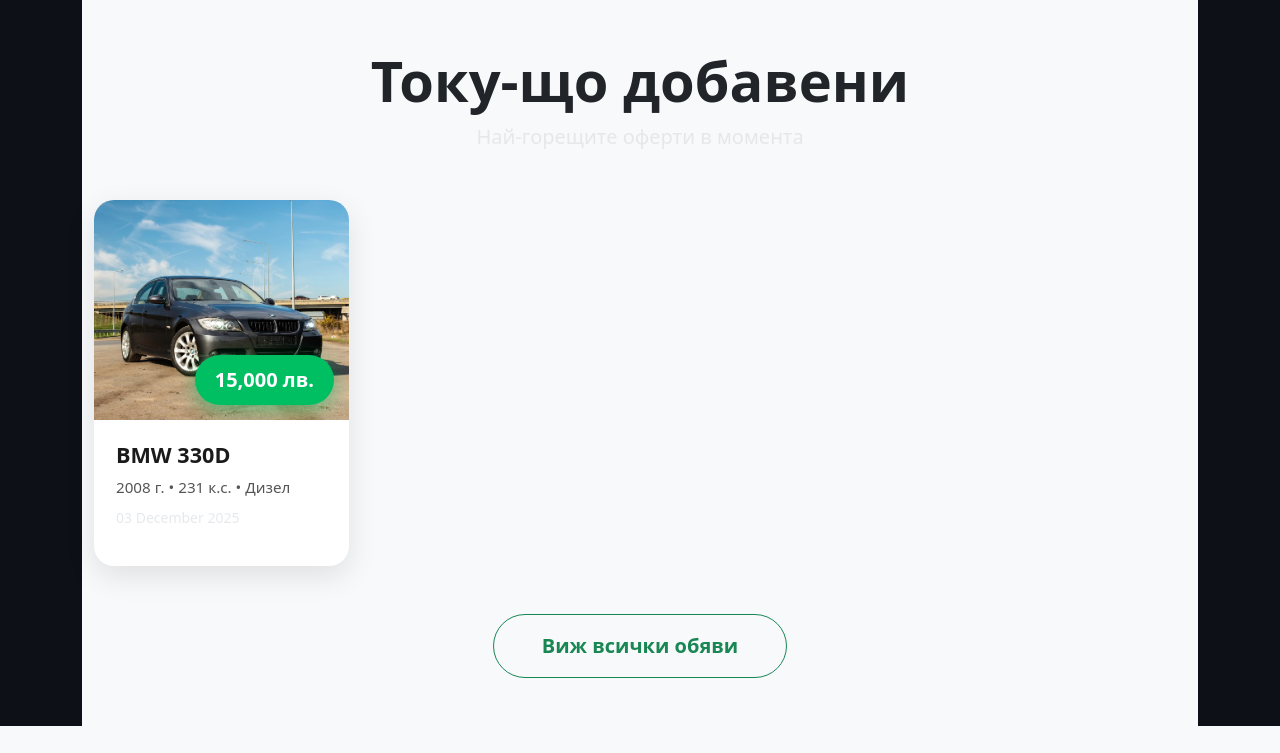
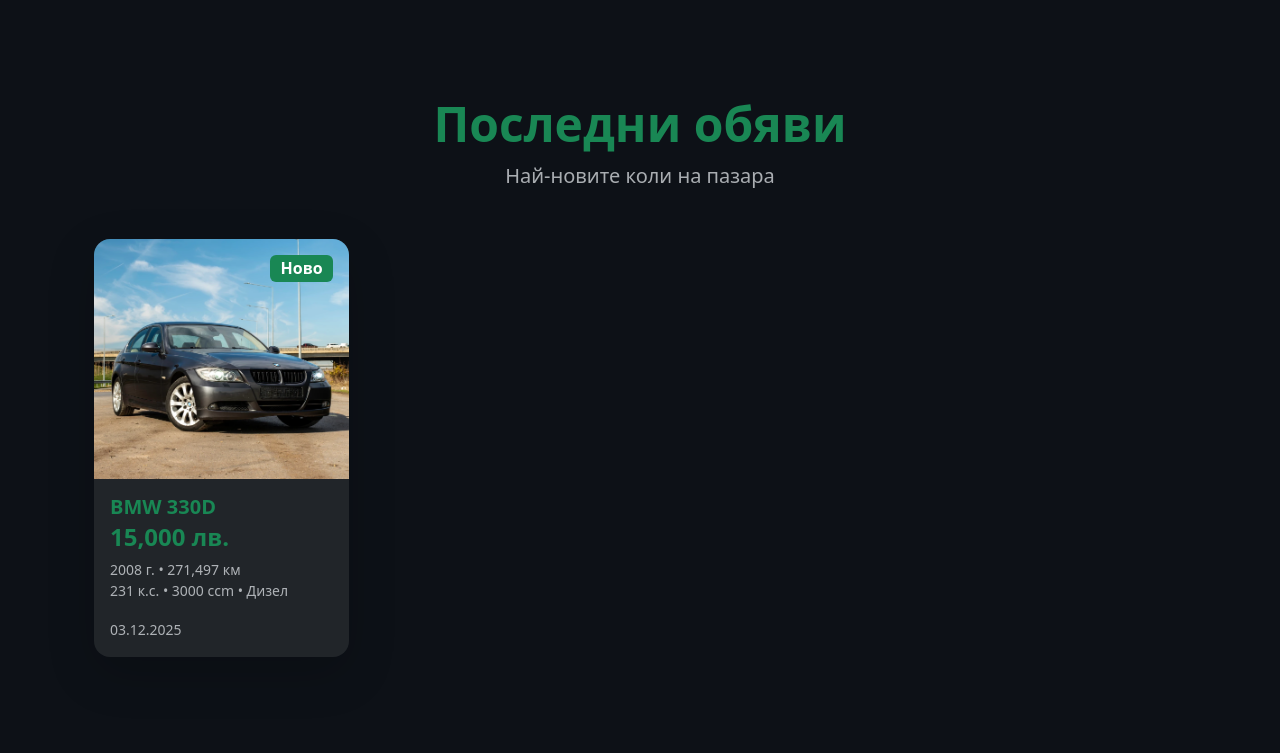
Before and after one commit to mKalcheww/CarMarket, a Flask app: page / in a window 1280 px wide. Shown: the part 895-1648 px from the top of the page. Before the commit the page ends 1621 px from the top, so only its background shows below. Run offline with Flask 3, Linux system fonts and the light colour scheme; data comes from the database, SQL or seed files in the repository; both versions use the stored data as it was before the commit.

Commit message:
General update

```diff
--- a/app/templates/index.html
+++ b/app/templates/index.html
@@ -1,169 +1,124 @@
 {% extends "base.html" %}
-{% block title %}CarMarket – Намери мечтаната си кола{% endblock %}
+{% block title %}CarMarket – Най-добрите обяви в България{% endblock %}
 
 {% block content %}
 
-<!-- HERO – ПЪЛНОЕКРАНЕН + БУТОН ЗА ТЪРСЕНЕ -->
-<section class="hero-fullscreen">
-    <!-- Фон видео/снимка -->
-    <video autoplay muted loop playsinline class="hero-bg" poster="{{ url_for('static', filename='images/hero.jpg') }}">
-        <source src="{{ url_for('static', filename='videos/hero.mp4') }}" type="video/mp4">
+<!-- HERO СЕКЦИЯ – ВИДЕОТО ЗАЕМА ЦЕЛИЯ ЕКРАН БЕЗ ЧЕРНИ ЛЕНТИ -->
+<section class="hero-video-section position-relative overflow-hidden vh-100">
+    <video autoplay muted loop playsinline id="heroVideo"
+       class="hero-video position-absolute top-0 start-0 w-100 h-100">
+    <source src="{{ url_for('static', filename='video/hero.mp4') }}" type="video/mp4">
 </video>
 
-    <!-- Тъмен оувърлей -->
-    <div class="hero-overlay"></div>
+    <!-- Тъмен оверлей + текст -->
+    <div class="hero-overlay position-absolute top-0 start-0 w-100 h-100"></div>
 
-    <!-- СЪДЪРЖАНИЕ -->
-    <div class="hero-content-wrapper">
-        <div class="hero-text">
-            <h1 class="display-1 fw-bold mb-4 animate__animated animate__fadeInUp">
-                Намери колата,<br>която те чака
-            </h1>
-            <p class="lead fs-2 mb-5 opacity-90 animate__animated animate__fadeInUp animate__delay-1s">
-                Над 800 проверени обяви • Честни километри • Гарантирано качество
-            </p>
-
-            <!-- ДВАТА БУТОНА – НОВИЯТ Е ПЪРВИЯТ! -->
-            <div class="animate__animated animate__fadeInUp animate__delay-2s">
-                <!-- НОВ БУТОН – КЪМ ТЪРСАЧКАТА -->
-                <a href="{{ url_for('routes.search') }}" class="btn btn-success btn-lg px-5 py-4 rounded-pill shadow-lg fw-bold fs-3 me-4">
-                    Разширено търсене
+    <div class="container position-relative z-3 h-100 d-flex align-items-center justify-content-center text-center">
+        <div class="text-white px-4">
+            <h1 class="display-1 fw-black mb-3 text-shadow">CarMarket</h1>
+            <p class="lead fs-2 mb-5 text-shadow opacity-95">Най-добрите обяви в България</p>
+            <div class="d-flex gap-4 justify-content-center flex-wrap">
+                <a href="/search" class="btn btn-success btn-lg px-5 py-4 fs-3 fw-bold shadow-lg hover-lift">
+                    Виж всички обяви
                 </a>
-
-                <!-- СТАРИЯТ – КЪМ ПОСЛЕДНИТЕ ОБЯВИ -->
-                <a href="#latest-cars" class="btn btn-outline-light btn-lg px-5 py-4 rounded-pill fw-bold fs-3">
-                    Последни обяви
+                <a href="/add_car" class="btn btn-outline-light btn-lg px-5 py-4 fs-4 fw-bold hover-lift">
+                    + Качи обява
                 </a>
             </div>
         </div>
     </div>
 </section>
 
-<!-- ПОСЛЕДНИ ОБЯВИ – вече нормално с container -->
-<section class="py-5 bg-light" id="latest-cars">
-    <div class="container">
+<!-- ПОСЛЕДНИ ОБЯВИ -->
+<div class="container py-5 my-5">
     <div class="text-center mb-5">
-            <h2 class="display-4 fw-bold text-dark">Току-що добавени</h2>
-            <p class="lead text-muted">Най-горещите оферти в момента</p>
+        <h2 class="display-5 fw-bold text-success">Последни обяви</h2>
+        <p class="lead text-muted">Най-новите коли на пазара</p>
     </div>
 
+    {% if cars %}
     <div class="row row-cols-1 row-cols-md-2 row-cols-lg-3 row-cols-xl-4 g-4">
         {% for car in cars %}
-                {% set main_img = car.images | selectattr("is_main") | first %}
         <div class="col">
-                    <article class="car-card">
-                        <a href="{{ url_for('routes.car_detail', id=car.id) }}" class="text-decoration-none">
-                            <div class="car-img-wrapper">
-                                <img src="{{ url_for('static', filename='uploads/cars/' + (main_img.filename if main_img else 'placeholder.jpg')) }}"
-                                     alt="{{ car.brand }} {{ car.model }}" class="car-img">
-                                <div class="car-price-badge">{{ "{:,.0f}".format(car.price) }} лв.</div>
+            <a href="/car/{{ car.id }}" class="text-decoration-none">
+                <div class="card bg-dark border-0 shadow-lg overflow-hidden rounded-4 h-100 hover-card">
+
+                    {% if car.images|length > 0 %}
+                        {% set main_img = car.images|selectattr("is_main")|first or car.images[0] %}
+                        <div class="position-relative">
+                            <img src="{{ url_for('static', filename='uploads/cars/' + main_img.filename) }}"
+                                 class="card-img-top" style="height: 240px; object-fit: cover;" alt="{{ car.brand }} {{ car.model }}">
+                            <div class="position-absolute top-0 end-0 m-3">
+                                <span class="badge bg-success fs-6">Ново</span>
                             </div>
-                            <div class="car-body">
-                                <h3 class="car-title">{{ car.brand }} {{ car.model }}</h3>
-                                <p class="car-specs mb-2">
-                                    {{ car.year }} г. • {{ car.horsepower or "—" }} к.с. • {{ car.fuel or "—" }}
-                                </p>
-                                <p class="text-muted small">
-                                    {{ car.created_at.strftime('%d %B %Y') }}
-                                </p>
+                        </div>
+                    {% else %}
+                        <div class="bg-secondary d-flex align-items-center justify-content-center" style="height: 240px;">
+                            <span class="text-white fs-4">Няма снимка</span>
+                        </div>
+                    {% endif %}
+
+                    <div class="card-body text-white d-flex flex-column">
+                        <h5 class="card-title fw-bold text-success mb-1">{{ car.brand }} {{ car.model }}</h5>
+                        <p class="h4 text-success fw-bold mb-2">{{ "{:,.0f}".format(car.price) }} лв.</p>
+
+                        <div class="small text-muted mb-3">
+                            <div>{{ car.year }} г. • {{ "{:,.0f}".format(car.mileage) }} км</div>
+                            <div>{{ car.horsepower }} к.с. • {{ car.engine_size }} ccm • {{ car.fuel }}</div>
+                        </div>
+
+                        <div class="mt-auto">
+                            <small class="text-muted">{{ car.created_at.strftime("%d.%m.%Y") }}</small>
+                        </div>
+                    </div>
                 </div>
             </a>
-                    </article>
-                </div>
-            {% else %}
-                <div class="col-12 text-center py-5">
-                    <h3 class="text-muted">Още няма обяви</h3>
-                    <a href="{{ url_for('routes.add_car') }}" class="btn btn-success btn-lg mt-3">Бъди първият</a>
         </div>
         {% endfor %}
     </div>
-
-        <div class="text-center mt-5">
-            <a href="{{ url_for('routes.search') }}" class="btn btn-outline-success btn-lg px-5 py-3 rounded-pill fw-bold">
-                Виж всички обяви
-            </a>
+    {% else %}
+    <div class="text-center py-5">
+        <h3 class="text-muted">Още няма обяви</h3>
+        <a href="/add_car" class="btn btn-success btn-lg mt-3">Бъди първият → Качи обява</a>
     </div>
+    {% endif %}
 </div>
-</section>
 
 <style>
-    .hero-fullscreen {
-        position: relative;
-        height: 100vh;
-        min-height: 100vh;
-        width: 100%;
-        margin: 0;
-        padding: 0;
-        overflow: hidden;
+
+
+    /* ВИДЕОТО ЗАЕМА ЦЕЛИЯ ЕКРАН – БЕЗ ЧЕРНИ ЛЕНТИ, БЕЗ СКРОЛ */
+    .hero-video-section {
+        height: 100vh !important;
+        min-height: 100vh !important;
+        padding: 0 !important;
+        margin: 0 !important;
     }
 
-    .hero-bg {
-        position: absolute;
-        top: 0; left: 0; right: 0; bottom: 0;
-        width: 100%;
-        height: 100%;
-        object-fit: cover;
-        z-index: -2;
+    /* КЛЮЧЪТ: object-fit: cover + 100% w/h */
+    .hero-video {
+        object-fit: cover !important;
+        width: 100% !important;
+        height: 100% !important;
+        top: 0 !important;
+        left: 0 !important;
     }
 
     .hero-overlay {
-        position: absolute;
-        top: 0; left: 0; right: 0; bottom: 0;
-        background: linear-gradient(to bottom, rgba(0,0,0,0.3) 0%, rgba(0,0,0,0.85) 100%);
-        z-index: -1;
+        background: linear-gradient(135deg, rgba(0,0,0,0.85) 0%, rgba(0,0,0,0.4) 70%);
     }
 
-    .hero-content-wrapper {
-        position: relative;
-        z-index: 10;
-        height: 100%;
-        display: flex;
-        align-items: center;
-        padding-left: 8vw;
-        padding-right: 8vw;
-    }
-
-    .hero-text {
-        max-width: 900px;
-    }
-
-    /* Картички – същите брутални */
-    .car-card {
-        background: white;
-        border-radius: 20px;
-        overflow: hidden;
-        box-shadow: 0 10px 30px rgba(0,0,0,0.1);
-        transition: all 0.4s ease;
-        height: 100%;
-    }
-
-    .car-card:hover {
-        transform: translateY(-15px);
-        box-shadow: 0 30px 70px rgba(0,0,0,0.22);
-    }
-
-    .car-img-wrapper {position: relative; overflow: hidden;}
-    .car-img {width: 100%; height: 220px; object-fit: cover; transition: transform 0.6s ease;}
-    .car-card:hover .car-img {transform: scale(1.1);}
-
-    .car-price-badge {
-        position: absolute;
-        bottom: 15px; right: 15px;
-        background: #00bf63;
-        color: white;
-        padding: 10px 20px;
-        border-radius: 50px;
-        font-weight: bold;
-        font-size: 1.25rem;
-        box-shadow: 0 5px 20px rgba(0,191,99,0.5);
-    }
-
-    .car-body {padding: 22px;}
-    .car-title {font-size: 1.35rem; font-weight: 700; color: #1a1a1a; margin-bottom: 8px;}
-    .car-specs {color: #555; font-size: 0.95rem;}
+    .text-shadow { text-shadow: 0 4px 20px rgba(0,0,0,0.9); }
+    .hover-card, .hover-lift { transition: all 0.35s ease; }
+    .hover-card:hover { transform: translateY(-12px); box-shadow: 0 25px 50px rgba(0,255,133,0.3) !important; }
+    .hover-lift:hover { transform: translateY(-6px); }
 </style>
 
-<link rel="stylesheet" href="https://cdnjs.cloudflare.com/ajax/libs/animate.css/4.1.1/animate.min.css"/>
-<link rel="stylesheet" href="https://cdnjs.cloudflare.com/ajax/libs/font-awesome/6.5.0/css/all.min.css">
+<script>
+    document.addEventListener("DOMContentLoaded", () => {
+        const video = document.getElementById("heroVideo");
+        if (video) video.play().catch(() => {});
+    });
+</script>
 
 {% endblock %}
```
Also changed, not shown: app/static/uploads/cars/1_1764845803_5a.png (added), app/static/uploads/cars/1_1764845806_4a.png (added), app/static/uploads/cars/1_1764845813_2a.png (added), instance/carmarket.db. Lines whose indentation alone changed are shown as unchanged.
